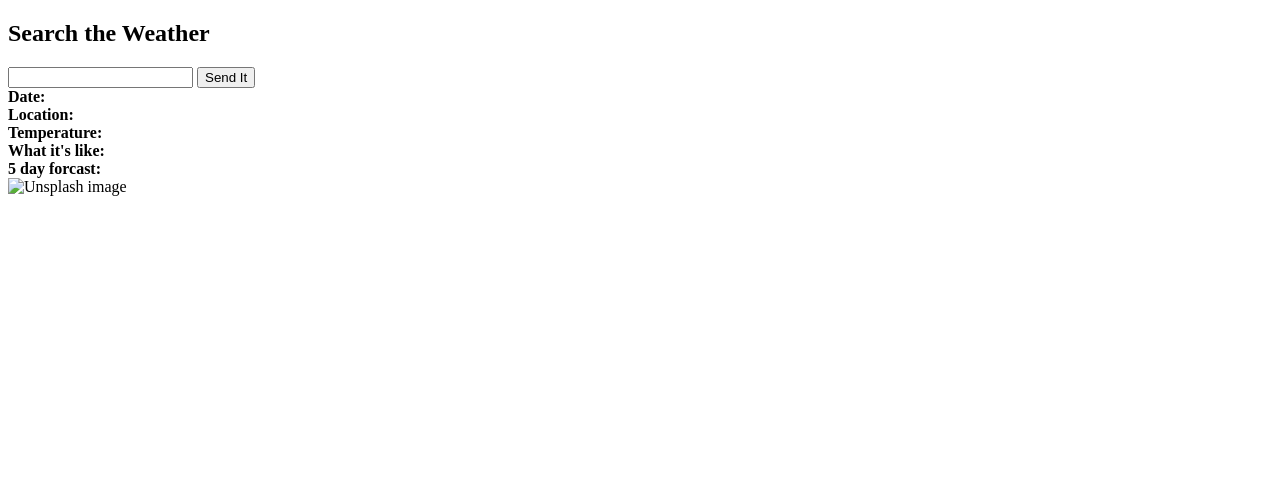
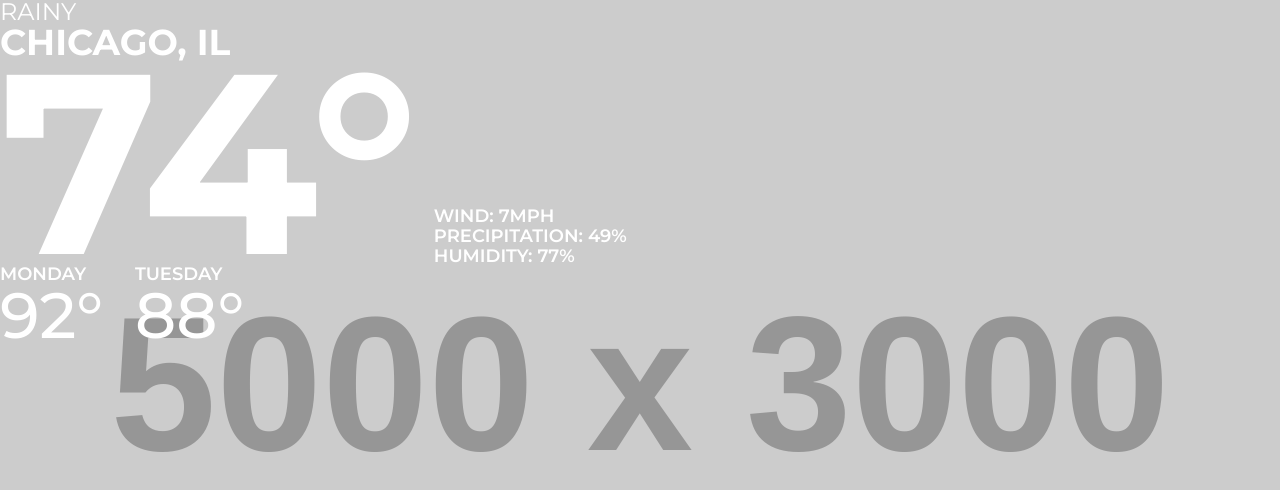
Before and after one commit to kmhall/fancyWeather, a website: page app/public/index.html in a window 1280 px wide. Drawn offline with nearby package versions, Linux system fonts and the light colour scheme; no server answers; placeholder pictures from the web are drawn by us.

Commit message:
inital structure and styling

```diff
--- a/app/public/index.html
+++ b/app/public/index.html
@@ -5,7 +5,8 @@
     <meta charset="UTF-8">
     <meta name="viewport" content="width=device-width, initial-scale=1.0">
     <meta http-equiv="X-UA-Compatible" content="ie=edge">
-    <title>Weather App</title>
+    <title>FancyWeather</title>
+    <link rel="stylesheet" href="styles.css">
     <script src="https://code.jquery.com/jquery.js"></script>
     <script src="https://cdnjs.cloudflare.com/ajax/libs/jquery/3.2.1/jquery.min.js"></script>
 
@@ -13,7 +14,38 @@
 </head>
 
 <body>
-    <h2>Search the Weather</h2>
+    <!-- unsplash image goes here -->
+    <img src="https://placehold.it/5000x3000">
+    <section>
+        <div class="city-status">
+            <p id="status">Rainy</p>
+            <h2 id="city">Chicago, IL</h2>
+        </div>
+        <div class="weather">
+            <h1 id="temperature">74&deg;</h1>
+            <ul class="meta">
+                <li>Wind: <span id="wind">7mph</span></li>
+                <li>Precipitation: <span id="precipitation">49&percnt;</span></li>
+                <li>Humidity: <span id="umidity">77&percnt;</span></li>
+            </ul>
+        </div>
+        <ul class="forecast">
+            <li>
+                <h3>Monday</h3>
+                <p id="forecast00">92&deg;</p>
+            </li>
+            <li>
+                <h3>Tuesday</h3>
+                <p id="forecast01">88&deg;</p>
+            </li>
+        </ul>
+    </section>
+
+
+
+
+
+    <!-- <h2>Search the Weather</h2>
     <input type="text" name="location" id="loc">
     <button onclick="getWeather()"> Send It</button>
     <br>
@@ -31,7 +63,7 @@
     <b id="5day">5 day forcast: </b>
     <br>
 
-    <img id="looks-like-img" src="" alt="Unsplash image">
+    <img id="looks-like-img" src="" alt="Unsplash image"> -->
 
 </body>
 <script>
--- /dev/null
+++ b/app/public/reset.css
@@ -0,0 +1,48 @@
+/* http://meyerweb.com/eric/tools/css/reset/
+   v2.0 | 20110126
+   License: none (public domain)
+*/
+
+html, body, div, span, applet, object, iframe,
+h1, h2, h3, h4, h5, h6, p, blockquote, pre,
+a, abbr, acronym, address, big, cite, code,
+del, dfn, em, img, ins, kbd, q, s, samp,
+small, strike, strong, sub, sup, tt, var,
+b, u, i, center,
+dl, dt, dd, ol, ul, li,
+fieldset, form, label, legend,
+table, caption, tbody, tfoot, thead, tr, th, td,
+article, aside, canvas, details, embed,
+figure, figcaption, footer, header, hgroup,
+menu, nav, output, ruby, section, summary,
+time, mark, audio, video {
+	margin: 0;
+	padding: 0;
+	border: 0;
+	font-size: 100%;
+	font: inherit;
+	vertical-align: baseline;
+}
+/* HTML5 display-role reset for older browsers */
+article, aside, details, figcaption, figure,
+footer, header, hgroup, menu, nav, section {
+	display: block;
+}
+body {
+	line-height: 1;
+}
+ol, ul {
+	list-style: none;
+}
+blockquote, q {
+	quotes: none;
+}
+blockquote:before, blockquote:after,
+q:before, q:after {
+	content: '';
+	content: none;
+}
+table {
+	border-collapse: collapse;
+	border-spacing: 0;
+}
--- /dev/null
+++ b/app/public/styles.css
@@ -0,0 +1,74 @@
+@import url(reset.css);
+@import url('https://fonts.googleapis.com/css?family=Montserrat:400,400i,500,500i,600,600i,700,700i,800,800i');
+
+html, body{
+    margin:0;
+    height:100%;
+}
+
+body {
+    text-transform: uppercase;
+    color: #fff;
+    position: relative;
+    font-size: 1.8rem;
+}
+
+#city {
+    font-weight: 700;
+    font-size: 3.6rem;
+}
+
+.forecast {
+    display: flex;
+}
+
+.forecast li {
+    margin-right: 32px;
+}
+
+.forecast h3 {
+    font-weight: 600;
+}
+
+.forecast p {
+    font-size: 6.4rem;
+    font-weight: 500;
+}
+
+html {
+    font-size: 62.5%;
+    font-family: 'Montserrat' ,-apple-system, BlinkMacSystemFont, 'Segoe UI', Roboto, Oxygen, Ubuntu, Cantarell, 'Open Sans', 'Helvetica Neue', sans-serif;
+}
+
+img {
+    position: absolute;
+    width: 100%;
+    height: 100%;
+    object-fit: cover;
+    z-index: -1;
+}
+
+.meta {
+    font-weight: 600;
+    margin-left: 16px;
+}
+
+.meta li {
+    padding-top: 2px;
+}
+
+#status {
+    font-weight: 400;
+    font-size: 2.4rem;
+}
+
+#temperature {
+    font-weight: 700;
+    font-size: 25.6rem;
+    line-height: 80%;
+}
+
+.weather {
+    display: flex;
+    align-items: flex-end;
+}
```
